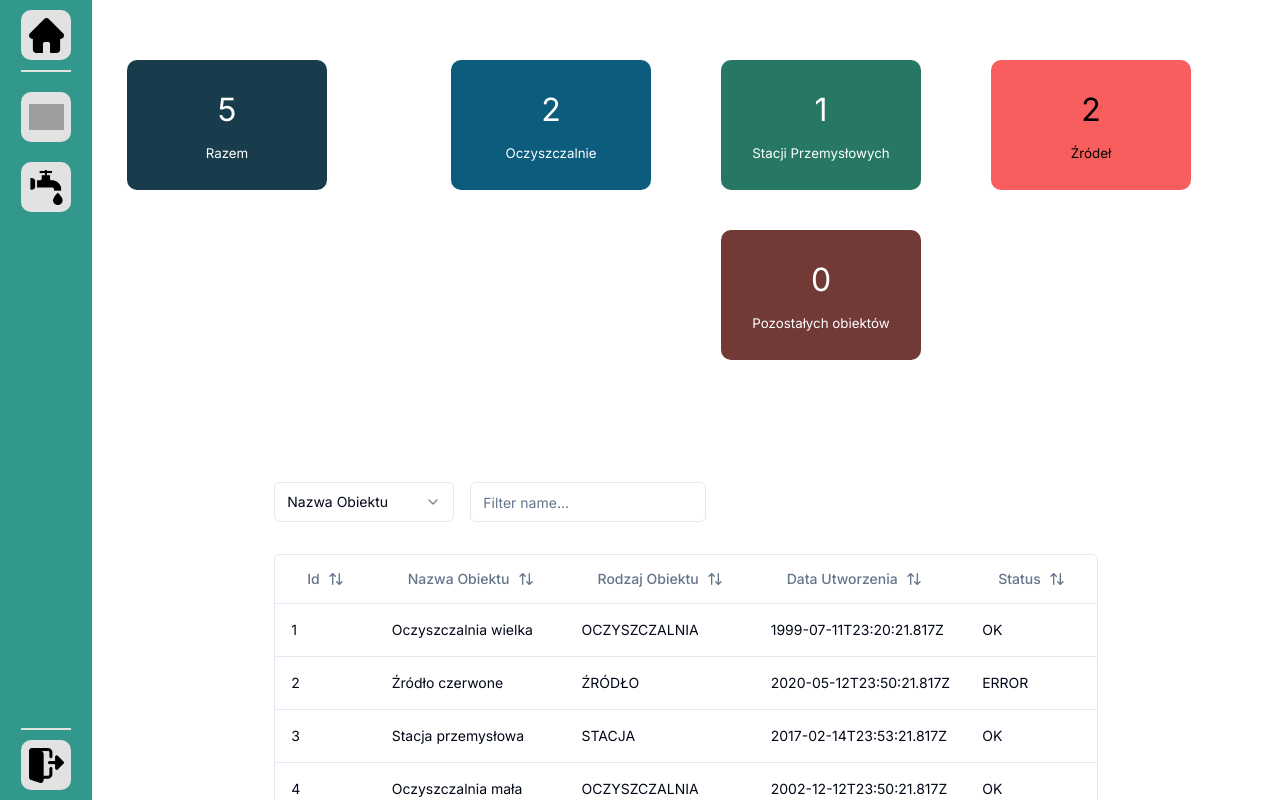
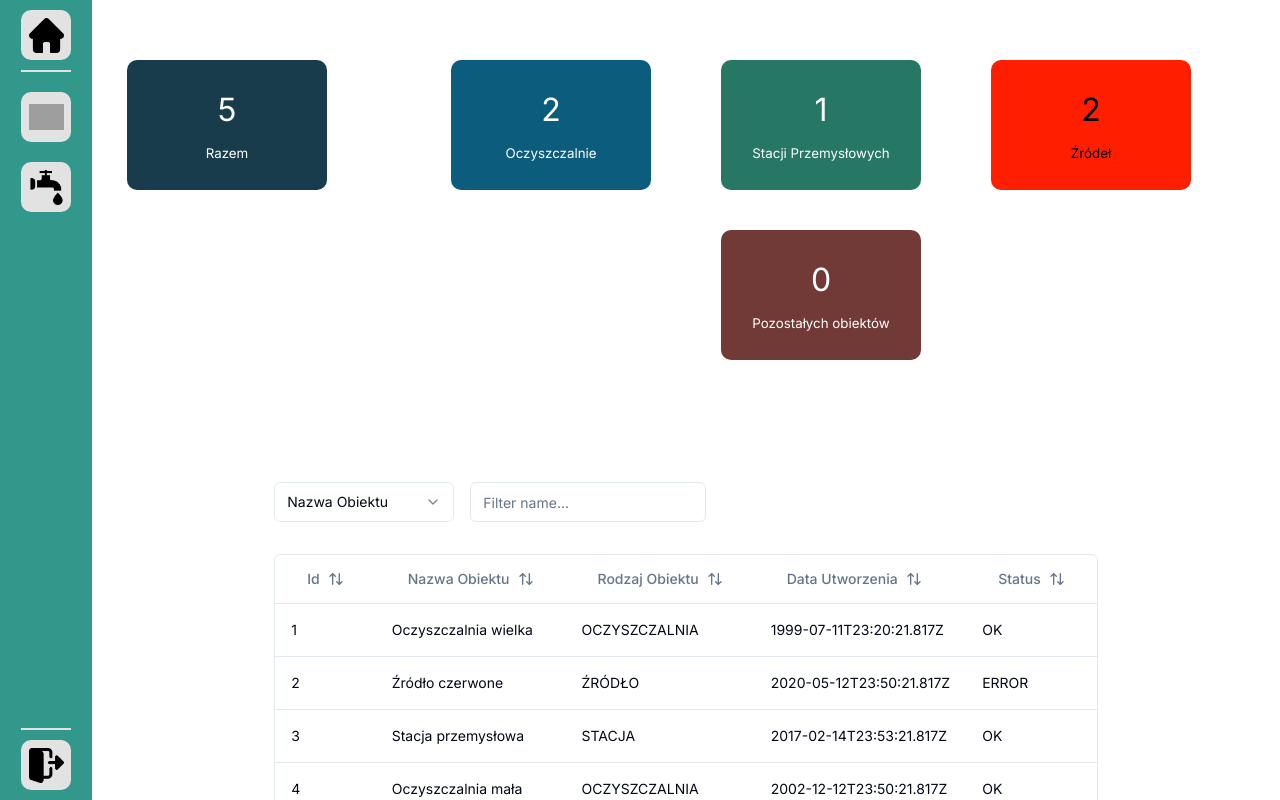
Before and after one commit to Pullolo/WaterWorks, a Next.js app: page /admin/dashboard in a window 1280 px wide. Built offline with nearby package versions, Linux system fonts and the light colour scheme; grey boxes are pictures that could not be loaded.

Commit message:
changed error color

```diff
--- a/app/admin/dashboard/display.tsx
+++ b/app/admin/dashboard/display.tsx
@@ -15,7 +15,7 @@ export default function Display({name, data, color, textColor, size, error} : {n
     }, [])
 
     const style : CSSProperties = {
-        backgroundColor: errorVisible ? '#F95E5E' : color,
+        backgroundColor: errorVisible ? '#ff1e00' : color,
         color: errorVisible ? 'black' : textColor,
         width: `${size}px`,
         height: `${size ? size-size/10 : size}px`
--- a/app/admin/waterworks/CustomNode.tsx
+++ b/app/admin/waterworks/CustomNode.tsx
@@ -17,7 +17,7 @@ export default function CustomNode({ data, isConnectable } : {data : any, isConn
     }, [])
 
     return (
-        <div className={styles.node} style={{pointerEvents: 'none', backgroundColor: errorVisible ? '#F95E5E' : getColor(data.type)}}>
+        <div className={styles.node} style={{pointerEvents: 'none', backgroundColor: errorVisible ? '#ff1e00' : getColor(data.type)}}>
             <Handle
                 type="target"
                 position={Position.Top}
```
